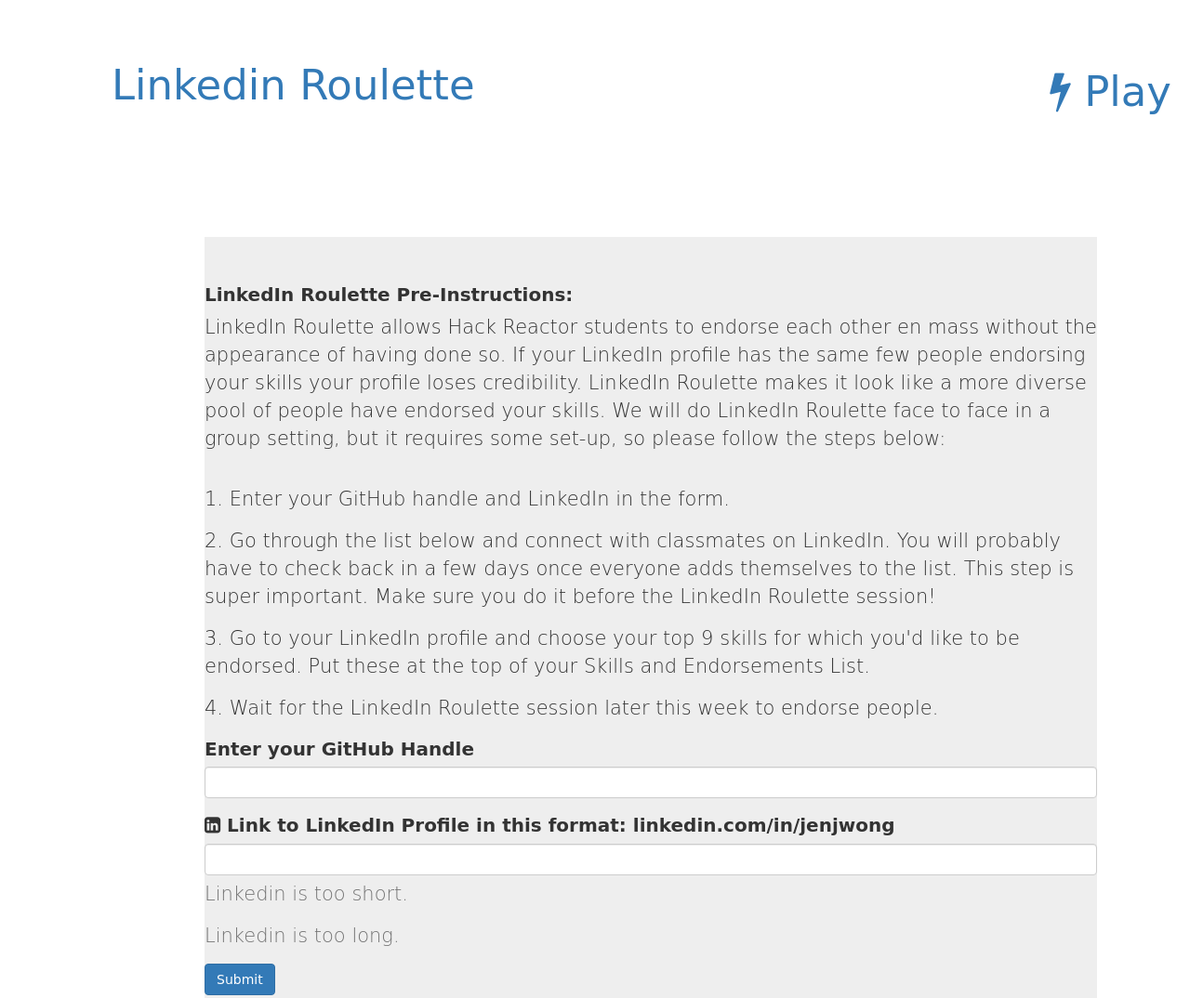
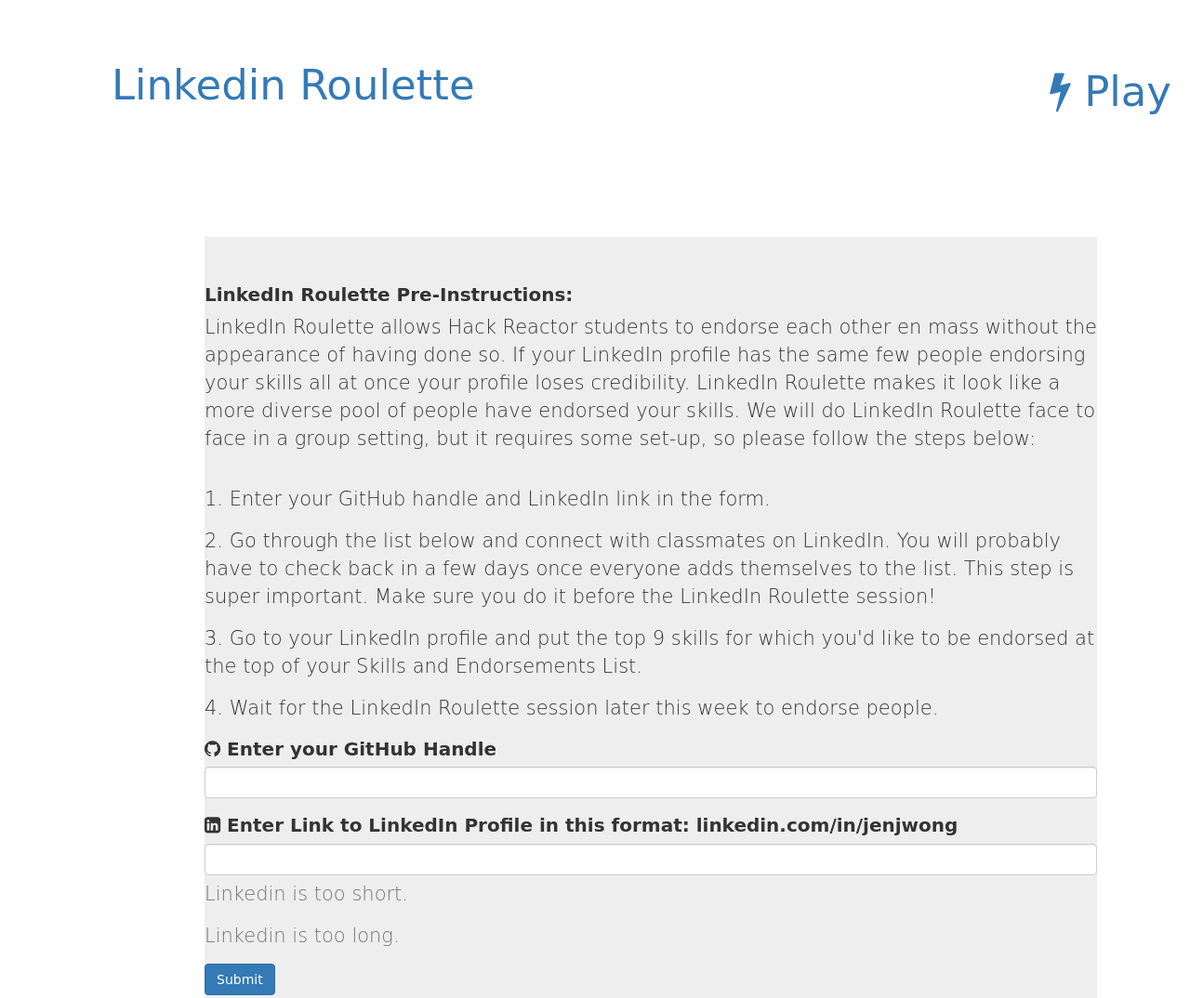
Before and after one commit to jenjwong/linkedInRoulette, a plain HTML site: page app/index.html in a window 1280 px wide. Shown: the top 1074 px of the page at 93% size. Drawn offline with nearby package versions, Linux system fonts and the light colour scheme; some packages are replaced by stand-ins of ours; no server answers; a web font is replaced by a local one.

Commit message:
good version

```diff
--- a/app/pages/main.html
+++ b/app/pages/main.html
@@ -16,11 +16,11 @@
 </header>
 
 
-<div class="jumbotron" class="col-md-6"> <label class="center"> LinkedIn Roulette Pre-Instructions:</label>
-<p class="small">LinkedIn Roulette allows Hack Reactor students to endorse each other en mass without the appearance of having done so. If your LinkedIn profile has the same few people endorsing your  skills your profile loses credibility. LinkedIn Roulette makes it look like a more diverse pool of people have endorsed your skills. We will do LinkedIn Roulette face to face in a group setting, but it requires some set-up, so please follow the steps below:</p>
-<p>1. Enter your GitHub handle and LinkedIn in the form.</p>
+<div class="jumbotron" > <label class="center"> LinkedIn Roulette Pre-Instructions:</label>
+<p class="small">LinkedIn Roulette allows Hack Reactor students to endorse each other en mass without the appearance of having done so. If your LinkedIn profile has the same few people endorsing your  skills all at once your profile loses credibility. LinkedIn Roulette makes it look like a more diverse pool of people have endorsed your skills. We will do LinkedIn Roulette face to face in a group setting, but it requires some set-up, so please follow the steps below:</p>
+<p>1. Enter your GitHub handle and LinkedIn link in the form.</p>
 <p>2. Go through the list below and connect with classmates on LinkedIn. You will probably have to check back in a few days once everyone adds themselves to the list. This step is super important. Make sure you do it before the LinkedIn Roulette session!</p>
-<p>3. Go to your LinkedIn profile and choose your top 9 skills for which you'd like to be endorsed. Put these at the top of your Skills and Endorsements List.</p>
+<p>3. Go to your LinkedIn profile and put the top 9 skills for which you'd like to be endorsed at the top of your Skills and Endorsements List.</p>
 <p>4. Wait for the LinkedIn Roulette session later this week to endorse people.</p>
 <p></p>
 
@@ -31,12 +31,12 @@
 
       <!-- NAME -->
       <div class="form-group">
-        <label>Enter your GitHub Handle</label>
+        <label><i class="fa fa-github" aria-hidden="true"></i>  Enter your GitHub Handle</label>
         <input type="text" name="github" class="form-control" ng-model="user.github" required>
       </div>
 
       <div class="form-group" ng-class="{ 'has-error' : userForm.linkedin.$invalid && !userForm.linkedin.$pristine }">
-        <label><i class="fa fa-linkedin-square" aria-hidden="true"></i>  Link to LinkedIn Profile in this format: linkedin.com/in/jenjwong  </label>
+        <label><i class="fa fa-linkedin-square" aria-hidden="true"></i>  Enter Link to LinkedIn Profile in this format: linkedin.com/in/jenjwong  </label>
         <input type="text" name="linkedin" class="form-control" ng-model="user.linkedin" ng-minlength="3" ng-maxlength="50">
         <p ng-show="userForm.linkedin.$error.minlength" class="help-block">Linkedin is too short.</p>
         <p ng-show="userForm.linkedin.$error.maxlength" class="help-block">Linkedin is too long.</p>
@@ -47,6 +47,7 @@
   </form>
 
 </div>
+
 
 <p class="small">Pro tip: While clicking links to LinkedIn profiles hold down the command key ⌘ (this will keep you on the same page, but will allow you to open all the tabs)</p>
 
```
